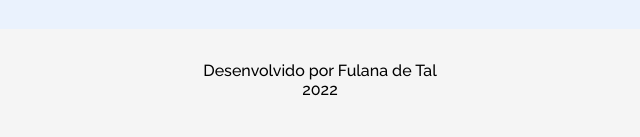
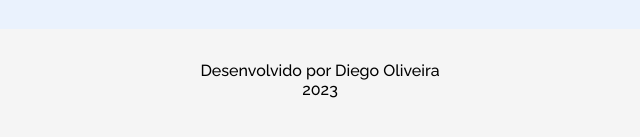
Before and after one commit to DiegoEstefano/Challenge-ONE-Front-End-Portifolio, a plain HTML site: page index.html in a window 1280 px wide. Shown: the part 4512-4649 px from the top of the page, 320-960 px from the left. Drawn offline with Linux system fonts and the light colour scheme.

Commit message:
Update index.html

```diff
--- a/index.html
+++ b/index.html
@@ -396,8 +396,8 @@
                 <!-- Sessão de Footer/Rodapé-->
                 <section class="footer">
                     <div class="footer__rodape">
-                        <p>Desenvolvido por Fulana de Tal</p>
-                        <p>2022</p>
+                        <p>Desenvolvido por Diego Oliveira</p>
+                        <p>2023</p>
                     </div>
                 </section>
             </div>
```
